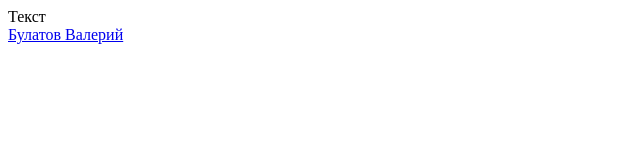
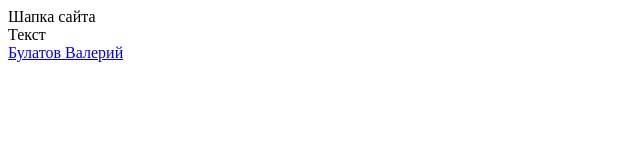
Before and after one commit to Varishok/WorkWithGit, a plain HTML site: page index.html in a window 1280 px wide. Shown: the whole page, without its empty margins (0-640 px from the left). Drawn offline with nearby package versions, Linux system fonts and the light colour scheme.

Commit message:
Added header in index.html

```diff
--- a/index.html
+++ b/index.html
@@ -9,6 +9,9 @@
 <script src="//ajax.googleapis.com/ajax/libs/angularjs/1.3.14/angular.min.js"></script>
 </head>
 <body>
+<header>
+Шапка сайта
+</header>
 Текст
 <footer>
 <a href="#">Булатов Валерий</a>
```
